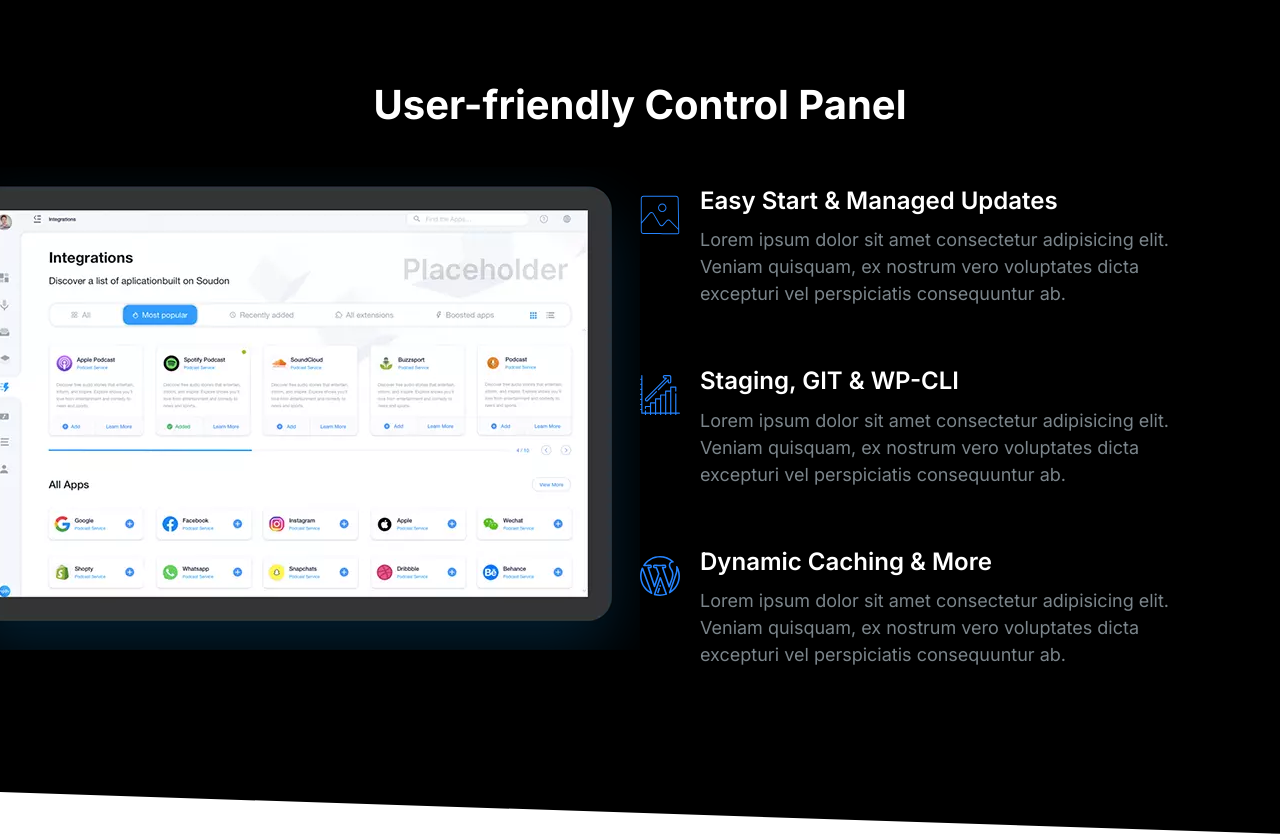
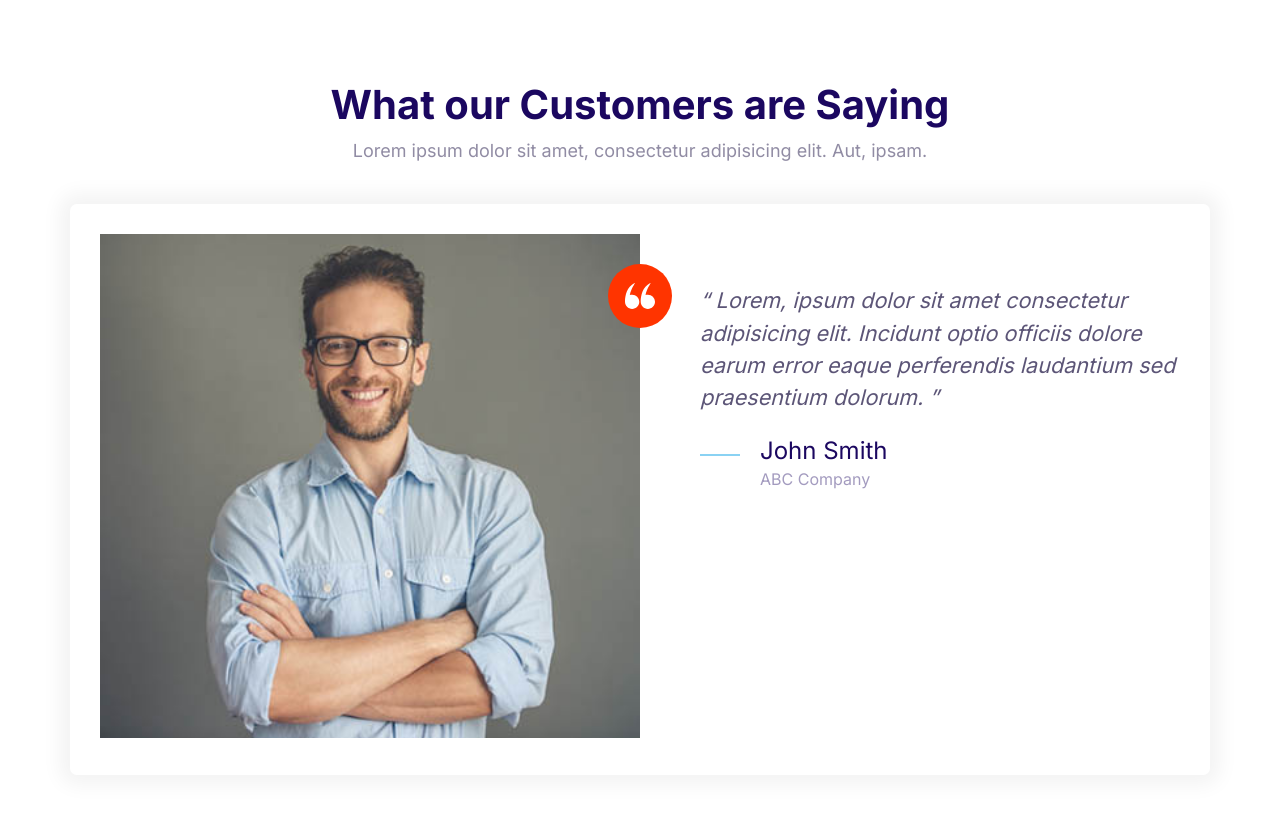
Before and after one commit to codewithsani/sanify, a plain HTML site: page playground.html in a window 1280 px wide. Drawn offline with Linux system fonts and the light colour scheme.

Commit message:
Debuging the tesmonial block component.

```diff
--- a/playground.html
+++ b/playground.html
@@ -15,78 +15,51 @@
     <link rel="stylesheet" href="css/styles.css" />
   </head>
   <body>
-    <section class="block block--dark block--skewed-right block-showcase">
+    <section class="block">
       <header class="block__header">
-        <h2>User-friendly Control Panel</h2>
+        <h2>What our Customers are Saying</h2>
+        <p>
+          Lorem ipsum dolor sit amet, consectetur adipisicing elit. Aut, ipsam.
+        </p>
       </header>
-      <div class="container grid grid--1x2">
-        <picture class="block-showcase__image">
-          <source
-            type="image/webp"
-            srcset="images/ipad.webp 1x, images/ipad@2x.webp 2x"
+      <div class="container">
+        <div class="card testimonial">
+          <div class="grid grid--1x2">
+            <div class="testimonial__image">
+              <img
+                src="images/testimonial.jpg"
+                alt="A happy, smiling customer"
               />
-          <source
-            type="image/png"
-            srcset="images/ipad.png 1x, images/ipad@2x.png 2x"
-          />
-          <img src="images/ipad.png" alt="" />
-        </picture>
-        <ul class="list">
-          <li>
+              <span class="icon-container icon-container--accent">
+                <svg class="icon icon--white icon--small">
+                  <use xlink:href="images/sprite.svg#quotes"></use>
+                </svg>
+              </span>
+            </div>
+            <blockquote class="quote">
+              <p class="quote__text">
+                Lorem, ipsum dolor sit amet consectetur adipisicing elit.
+                Incidunt optio officiis dolore earum error eaque perferendis
+                laudantium sed praesentium dolorum.
+              </p>
+              <footer>
                 <div class="media">
                   <div class="media__image">
-                <svg class="icon icon--primary">
-                  <use xlink:href="images/sprite.svg#snap"></use>
+                    <svg class="icon icon--primary quote__line">
+                      <use xlink:href="images/sprite.svg#line"></use>
                     </svg>
                   </div>
                   <div class="media__body">
-                <h3 class="media__title">Easy Start & Managed Updates</h3>
-                <p>
-                  Lorem ipsum dolor sit amet consectetur adipisicing elit.
-                  Veniam quisquam, ex nostrum vero voluptates dicta excepturi
-                  vel perspiciatis consequuntur ab.
-                </p>
+                    <h3 class="media__title quote__author">John Smith</h3>
+                    <p class="quote__organization">ABC Company</p>
                   </div>
                 </div>
-          </li>
-          <li>
-            <div class="media">
-              <div class="media__image">
-                <svg class="icon icon--primary">
-                  <use xlink:href="images/sprite.svg#growth"></use>
-                </svg>
-              </div>
-              <div class="media__body">
-                <h3 class="media__title">Staging, GIT & WP-CLI</h3>
-                <p>
-                  Lorem ipsum dolor sit amet consectetur adipisicing elit.
-                  Veniam quisquam, ex nostrum vero voluptates dicta excepturi
-                  vel perspiciatis consequuntur ab.
-                </p>
+              </footer>
+            </blockquote>
           </div>
         </div>
-          </li>
-          <li>
-            <div class="media">
-              <div class="media__image">
-                <svg class="icon icon--primary">
-                  <use xlink:href="images/sprite.svg#wordpress"></use>
-                </svg>
-              </div>
-              <div class="media__body">
-                <h3 class="media__title">Dynamic Caching & More</h3>
-                <p>
-                  Lorem ipsum dolor sit amet consectetur adipisicing elit.
-                  Veniam quisquam, ex nostrum vero voluptates dicta excepturi
-                  vel perspiciatis consequuntur ab.
-                </p>
-              </div>
-            </div>
-          </li>
-        </ul>
       </div>
     </section>
-
     <script src="js/main.js"></script>
   </body>
 </html>
```
Lines whose indentation alone changed are shown as unchanged.
